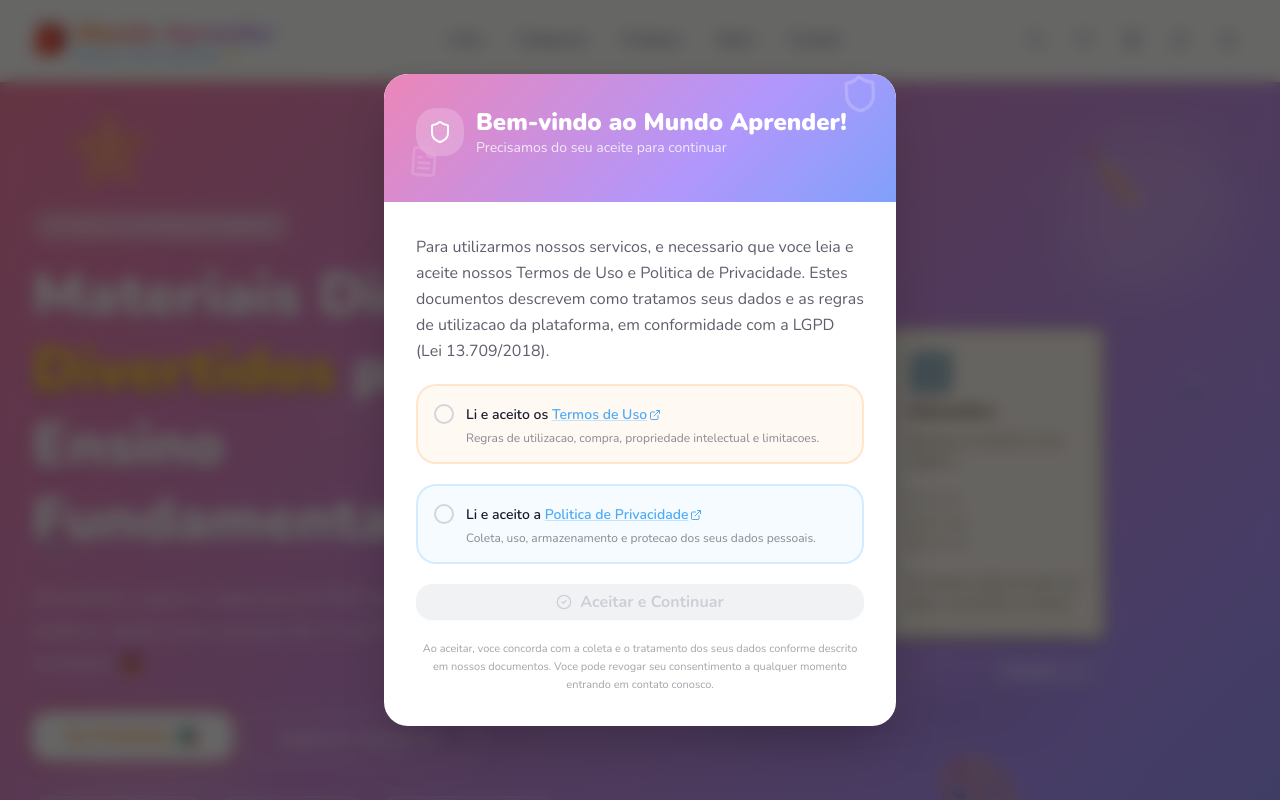
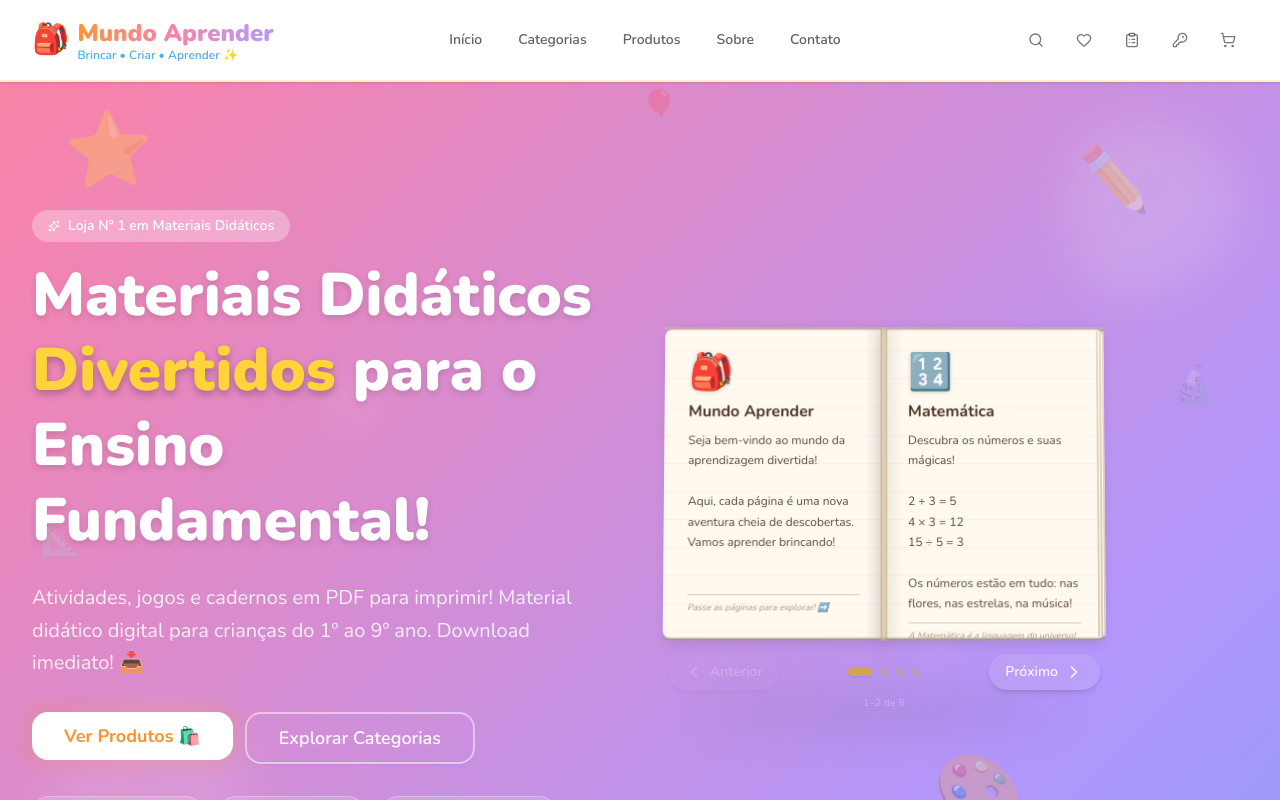
Before and after one commit to MicaelSanPedro/mundo-aprender, a Next.js app: page / in a window 1280 px wide. Shown: the top 800 px of the page. Built offline with nearby package versions, Linux system fonts and the light colour scheme.

Commit message:
fix: modal de termos so aparece ao fazer pagamento ou ativar codigo

```diff
--- a/src/app/layout.tsx
+++ b/src/app/layout.tsx
@@ -2,7 +2,6 @@ import type { Metadata, Viewport } from "next";
 import { Nunito } from "next/font/google";
 import "./globals.css";
 import { Toaster } from "@/components/ui/toaster";
-import AcceptanceModal from "@/components/acceptance-modal";
 
 const nunito = Nunito({
   variable: "--font-nunito",
@@ -43,7 +42,6 @@ export default function RootLayout({
       <body className={`${nunito.variable} antialiased font-[family-name:var(--font-nunito)]`}>
         {children}
         <Toaster />
-        <AcceptanceModal />
       </body>
     </html>
   );
--- a/src/app/page.tsx
+++ b/src/app/page.tsx
@@ -6,6 +6,7 @@ import { motion, AnimatePresence } from "framer-motion";
 import Link from "next/link";
 import { Button } from "@/components/ui/button";
 import { Input } from "@/components/ui/input";
+import AcceptanceModal, { hasAcceptedTerms } from "@/components/acceptance-modal";
 import { Badge } from "@/components/ui/badge";
 import { Sheet, SheetContent, SheetTrigger, SheetTitle } from "@/components/ui/sheet";
 import { Select, SelectContent, SelectItem, SelectTrigger, SelectValue } from "@/components/ui/select";
@@ -802,6 +803,27 @@ export default function Home() {
   const [previewImage, setPreviewImage] = useState<{ src: string; name: string } | null>(null);
   const [cartToast, setCartToast] = useState<{ name: string; emoji: string } | null>(null);
 
+  // Terms acceptance gate
+  const [showAcceptModal, setShowAcceptModal] = useState(false);
+  const pendingActionRef = useRef<(() => void) | null>(null);
+
+  const requireTermsAcceptance = useCallback((action: () => void) => {
+    if (hasAcceptedTerms()) {
+      action();
+    } else {
+      pendingActionRef.current = action;
+      setShowAcceptModal(true);
+    }
+  }, []);
+
+  const handleTermsAccepted = useCallback(() => {
+    setShowAcceptModal(false);
+    if (pendingActionRef.current) {
+      pendingActionRef.current();
+      pendingActionRef.current = null;
+    }
+  }, []);
+
   // Activation code state
   const [activateOpen, setActivateOpen] = useState(false);
   const [activateCode, setActivateCode] = useState("");
@@ -908,6 +930,7 @@ export default function Home() {
 
   // Open checkout from cart
   const openCheckout = () => {
+    requireTermsAcceptance(() => {
       setCheckoutStep(1);
       setCustomer({ name: "", email: "", phone: "" });
       setCompletedOrder(null);
@@ -915,6 +938,7 @@ export default function Home() {
       setPaymentResultOrder(null);
       setCartOpen(false);
       setTimeout(() => setCheckoutOpen(true), 200);
+    });
   };
 
   // Submit order — manual PIX payment
@@ -1000,6 +1024,7 @@ export default function Home() {
 
   // When opening the modal, show activated products if any
   const openActivate = () => {
+    requireTermsAcceptance(() => {
       setActivateOpen(true);
       if (activatedProducts.length > 0) {
         setActivateStep("activated");
@@ -1009,6 +1034,7 @@ export default function Home() {
         setActivateCode("");
         setActivateError("");
       }
+    });
   };
 
   const sendConfirmationEmailJS = useCallback(async (order: Order) => {
@@ -3281,6 +3307,9 @@ export default function Home() {
           </motion.div>
         )}
       </AnimatePresence>
+
+      {/* Terms Acceptance Modal */}
+      <AcceptanceModal isOpen={showAcceptModal} onClose={handleTermsAccepted} />
     </div>
   );
 }
--- a/src/components/acceptance-modal.tsx
+++ b/src/components/acceptance-modal.tsx
@@ -1,8 +1,7 @@
 "use client";
 
-import { useState, useEffect } from "react";
+import { useState } from "react";
 import Link from "next/link";
-import { usePathname } from "next/navigation";
 import { motion, AnimatePresence } from "framer-motion";
 import { Shield, FileText, CheckCircle2, ExternalLink } from "lucide-react";
 import { Button } from "@/components/ui/button";
@@ -10,31 +9,30 @@ import { Button } from "@/components/ui/button";
 const STORAGE_KEY = "mundo-aprender-termos-aceitos";
 const ACCEPTANCE_VERSION = "2025-04-23";
 
-const HIDDEN_PATHS = ["/termos-de-uso", "/politica-de-privacidade", "/admin"];
+export function hasAcceptedTerms(): boolean {
+  if (typeof window === "undefined") return false;
+  try {
+    const stored = localStorage.getItem(STORAGE_KEY);
+    if (stored) {
+      const parsed = JSON.parse(stored);
+      return parsed.version === ACCEPTANCE_VERSION && parsed.accepted === true;
+    }
+  } catch {}
+  return false;
+}
 
-export default function AcceptanceModal() {
-  const [isOpen, setIsOpen] = useState(false);
+interface AcceptanceModalProps {
+  isOpen: boolean;
+  onClose: () => void;
+}
+
+export default function AcceptanceModal({ isOpen, onClose }: AcceptanceModalProps) {
   const [acceptedTerms, setAcceptedTerms] = useState(false);
   const [acceptedPrivacy, setAcceptedPrivacy] = useState(false);
-  const [mounted, setMounted] = useState(false);
-  const pathname = usePathname();
 
-  useEffect(() => {
-    if (HIDDEN_PATHS.some((p) => pathname?.startsWith(p))) return;
-    setMounted(true);
-    try {
-      const stored = localStorage.getItem(STORAGE_KEY);
-      if (stored) {
-        const parsed = JSON.parse(stored);
-        if (parsed.version === ACCEPTANCE_VERSION && parsed.accepted === true) {
-          return; // Already accepted current version
-        }
-      }
-      setIsOpen(true);
-    } catch {
-      setIsOpen(true);
-    }
-  }, []);
+  if (!isOpen) return null;
+
+  const canAccept = acceptedTerms && acceptedPrivacy;
 
   const handleAccept = () => {
     if (!acceptedTerms || !acceptedPrivacy) return;
@@ -47,15 +45,11 @@ export default function AcceptanceModal() {
           acceptedAt: new Date().toISOString(),
         })
       );
-    } catch {
-      // localStorage might be unavailable
-    }
-    setIsOpen(false);
+    } catch {}
+    setAcceptedTerms(false);
+    setAcceptedPrivacy(false);
+    onClose();
   };
-
-  if (!mounted || !isOpen) return null;
-
-  const canAccept = acceptedTerms && acceptedPrivacy;
 
   return (
     <AnimatePresence>
@@ -67,7 +61,7 @@ export default function AcceptanceModal() {
             animate={{ opacity: 1 }}
             exit={{ opacity: 0 }}
             className="absolute inset-0 bg-black/60 backdrop-blur-sm"
-            onClick={(e) => e.preventDefault()} // Prevent closing by clicking outside
+            onClick={(e) => e.preventDefault()}
           />
 
           {/* Modal */}
@@ -80,14 +74,12 @@ export default function AcceptanceModal() {
           >
             {/* Header gradient */}
             <div className="gradient-hero p-6 sm:p-8 rounded-t-2xl sm:rounded-t-3xl relative overflow-hidden">
-              {/* Decorative elements */}
               <div className="absolute top-2 right-4 text-4xl opacity-20 animate-float">
                 <Shield className="h-10 w-10 text-white" />
               </div>
               <div className="absolute bottom-3 left-6 text-3xl opacity-15 animate-float-delay-1">
                 <FileText className="h-8 w-8 text-white" />
               </div>
-
               <div className="relative z-10">
                 <div className="flex items-center gap-3 mb-3">
                   <div className="flex items-center justify-center w-12 h-12 rounded-xl bg-white/20 backdrop-blur-sm">
@@ -95,10 +87,10 @@ export default function AcceptanceModal() {
                   </div>
                   <div>
                     <h2 className="text-xl sm:text-2xl font-black text-white">
-                      Bem-vindo ao Mundo Aprender!
+                      Aceite os Termos
                     </h2>
                     <p className="text-white/80 text-xs sm:text-sm">
-                      Precisamos do seu aceite para continuar
+                      Necessario para continuar
                     </p>
                   </div>
                 </div>
@@ -108,10 +100,9 @@ export default function AcceptanceModal() {
             {/* Body */}
             <div className="p-6 sm:p-8 space-y-5">
               <p className="text-sm sm:text-base text-foreground/70 leading-relaxed">
-                Para utilizarmos nossos servicos, e necessario que voce leia e aceite nossos
-                Termos de Uso e Politica de Privacidade. Estes documentos descrevem como
-                tratamos seus dados e as regras de utilizacao da plataforma, em conformidade
-                com a LGPD (Lei 13.709/2018).
+                Para prosseguir com a compra ou ativacao de produto, e necessario que
+                voce leia e aceite nossos Termos de Uso e Politica de Privacidade,
+                em conformidade com a LGPD (Lei 13.709/2018).
               </p>
 
               {/* Terms checkbox */}
@@ -136,9 +127,7 @@ export default function AcceptanceModal() {
                         : "border-gray-300 peer-hover:border-kid-orange"
                     }`}
                   >
-                    {acceptedTerms && (
-                      <CheckCircle2 className="h-5 w-5 text-white" />
-                    )}
+                    {acceptedTerms && <CheckCircle2 className="h-5 w-5 text-white" />}
                   </div>
                 </div>
                 <div className="flex-1">
@@ -183,9 +172,7 @@ export default function AcceptanceModal() {
                         : "border-gray-300 peer-hover:border-kid-blue"
                     }`}
                   >
-                    {acceptedPrivacy && (
-                      <CheckCircle2 className="h-5 w-5 text-white" />
-                    )}
+                    {acceptedPrivacy && <CheckCircle2 className="h-5 w-5 text-white" />}
                   </div>
                 </div>
                 <div className="flex-1">
@@ -223,12 +210,6 @@ export default function AcceptanceModal() {
                   Aceitar e Continuar
                 </span>
               </Button>
-
-              <p className="text-center text-[11px] text-foreground/40 leading-relaxed">
-                Ao aceitar, voce concorda com a coleta e o tratamento dos seus dados conforme
-                descrito em nossos documentos. Voce pode revogar seu consentimento a qualquer
-                momento entrando em contato conosco.
-              </p>
             </div>
           </motion.div>
         </div>
```
Lines whose indentation alone changed are shown as unchanged.
